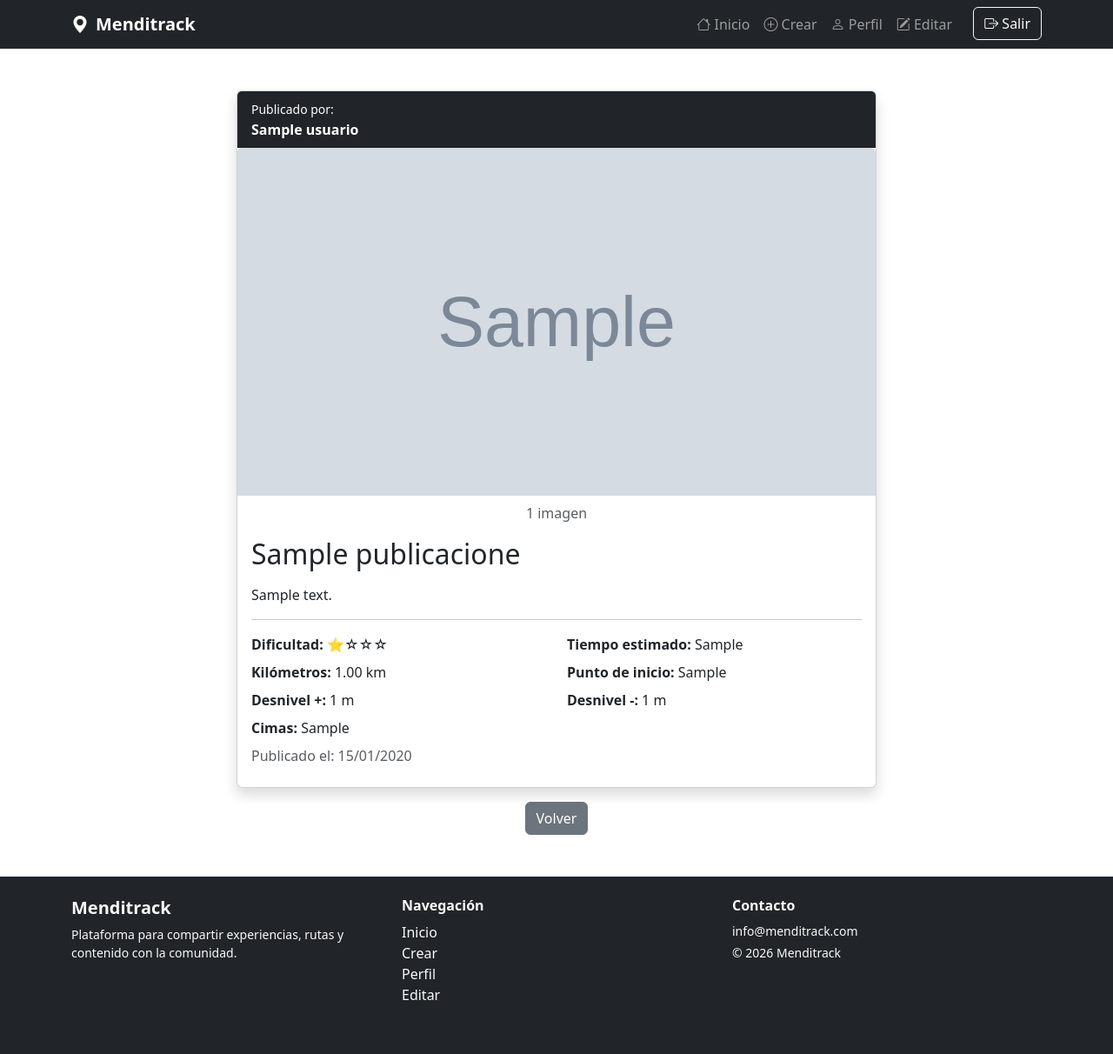
After one commit to AsierFdG/proyecto-final, a PHP site: page /vistas/ver.php?id=1 in a window 1280 px wide. The commit adds this page. Shown: the whole page at 87% size. Run offline with PHP 8.4, Linux system fonts and the light colour scheme; the visitor is signed in with stand-in values (Sample User, id 1); tables that the repository leaves empty hold one stand-in row (values such as "Sample post"); grey boxes marked "Sample" are stand-in pictures.

Commit message:
añadir vista de ver con carrusel de imagenes

```diff
--- a/controlador/perfilControl.php
+++ b/controlador/perfilControl.php
@@ -9,5 +9,16 @@ session_start();
         return $publi->publicacionesByIdUsuario($idUsuario);
     }
 
+    function mostrarPublicacionById($id) {
+        $publi = new Publicaciones();
+        $publicacion = $publi->publicacionById($id);
+        $imagenes = $publi->imagenesByPublicacion($id);
+
+        $publicacion['imagenes'] = $imagenes;
+
+        return $publicacion;
+
+    }
+
 
 ?>
--- a/modelo/Publicaciones.php
+++ b/modelo/Publicaciones.php
@@ -91,5 +91,48 @@ class Publicaciones {
         return $resultado;
     }
 
+    public function publicacionById($id){
+        $bd = getConnection();
+        $sql = "SELECT
+                p.id,
+                p.titulo,
+                p.descripcion,
+                p.dificultad,
+                p.tiempo_estimado,
+                p.kilometros,
+                p.punto_inicio,
+                p.desnivel_positivo,
+                p.desnivel_negativo,
+                p.cimas,
+                p.fecha_publicacion,
+                u.nombre AS usuario_nombre
+                FROM publicaciones p
+                INNER JOIN usuarios u ON p.usuario_id = u.id
+                WHERE p.id = '$id'";
+
+        $resultado = $bd->query($sql);
+
+    return $resultado->fetch_assoc();
 
     }
+
+    public function imagenesByPublicacion($id){
+        $bd = getConnection();
+        $sql = "SELECT url_imagen
+                FROM imagenes
+                WHERE publicacion_id = '$id'";
+
+        $resultado = $bd->query($sql);
+
+        $imagenes = [];
+
+        while ($fila = $resultado->fetch_assoc()) {
+            $imagenes[] = $fila['url_imagen'];
+        }
+
+    return $imagenes;
+    }
+
+
+
+}
--- a/vistas/cabecera.php
+++ b/vistas/cabecera.php
@@ -71,5 +71,3 @@ $paginaActiva = basename($_SERVER['PHP_SELF']);
 </body>
 
 <script src="https://cdn.jsdelivr.net/npm/bootstrap@5.3.2/dist/js/bootstrap.bundle.min.js"></script>
-
-</html>
--- a/vistas/perfil.php
+++ b/vistas/perfil.php
@@ -70,7 +70,7 @@ $colores = [
 
         <tbody>
 
-        <?php if(!empty($publicaciones)): ?>
+        <?php if(!empty($publi)): ?>
 
           <?php foreach($publi as $pub): ?>
 
--- /dev/null
+++ b/vistas/ver.php
@@ -0,0 +1,174 @@
+<?php
+include("cabecera.php");
+
+require_once __DIR__ . "/../controlador/perfilControl.php";
+
+
+if (isset($_GET['id']) && !empty($_GET['id'])) {
+    $id = $_GET['id'];
+}
+
+$pub=mostrarPublicacionById($id);
+$imagenes = $pub['imagenes'];
+$total = count($imagenes);
+
+?>
+
+<!DOCTYPE html>
+<html lang="es">
+<head>
+    <meta charset="UTF-8">
+    <title><?php echo $pub['titulo']; ?></title>
+
+</head>
+
+<body class="bg-light">
+
+<div class="container py-5">
+
+    <div class="row justify-content-center">
+        <div class="col-lg-8">
+
+            <div class="card shadow">
+
+                <!-- CABECERA CON USUARIO -->
+                <div class="card-header bg-dark text-white">
+                    <small>Publicado por:</small><br>
+                    <strong><?php echo $pub['usuario_nombre']; ?></strong>
+                </div>
+
+<?php if ($total > 0): ?>
+
+    <?php if ($total == 1): ?>
+
+        <!-- UNA SOLA IMAGEN -->
+        <img src="/Proyecto-final/<?php echo $imagenes[0]; ?>"
+             class="card-img-top img-fluid"
+             style="max-height:400px; object-fit:cover;">
+
+    <?php else: ?>
+
+        <!-- CARRUSEL -->
+        <div id="carouselPublicacion" class="carousel slide">
+
+            <div class="carousel-inner">
+
+                <?php foreach ($imagenes as $index => $img): ?>
+                    <div class="carousel-item <?php echo ($index === 0) ? 'active' : ''; ?>">
+                        <img src="/Proyecto-final/<?php echo $img; ?>"
+                             class="d-block w-100"
+                             style="max-height:400px; object-fit:contain;">
+                    </div>
+                <?php endforeach; ?>
+
+            </div>
+
+            <!-- BOTONES -->
+            <button class="carousel-control-prev" type="button" data-bs-target="#carouselPublicacion" data-bs-slide="prev">
+                <span class="carousel-control-prev-icon"></span>
+            </button>
+
+            <button class="carousel-control-next" type="button" data-bs-target="#carouselPublicacion" data-bs-slide="next">
+                <span class="carousel-control-next-icon"></span>
+            </button>
+
+        </div>
+
+    <?php endif; ?>
+
+    <!-- CONTADOR DE IMÁGENES -->
+    <div class="text-center mt-2 text-muted">
+        <?php echo $total; ?> imagen<?php echo ($total > 1) ? 'es' : ''; ?>
+    </div>
+
+<?php else: ?>
+
+    <!-- SIN IMÁGENES -->
+    <div class="text-center p-4 bg-light">
+        <em>No hay imágenes disponibles</em>
+    </div>
+
+<?php endif; ?>
+
+                <div class="card-body">
+
+                    <!-- Título -->
+                    <h2 class="card-title mb-3">
+                        <?php echo $pub['titulo']; ?>
+                    </h2>
+
+                    <!-- Descripción -->
+                    <p class="card-text">
+                        <?php echo nl2br($pub['descripcion']); ?>
+                    </p>
+
+                    <hr>
+
+                    <!-- Datos -->
+                    <div class="row">
+
+                        <div class="col-md-6 mb-2">
+                            <strong>Dificultad:</strong>
+                            <?php
+                            for ($i = 1; $i <= 4; $i++) {
+                                echo $i <= $pub['dificultad'] ? "⭐" : "☆";
+                            }
+                            ?>
+                        </div>
+
+                        <div class="col-md-6 mb-2">
+                            <strong>Tiempo estimado:</strong>
+                            <?php echo $pub['tiempo_estimado']; ?>
+                        </div>
+
+                        <div class="col-md-6 mb-2">
+                            <strong>Kilómetros:</strong>
+                            <?php echo $pub['kilometros']; ?> km
+                        </div>
+
+                        <div class="col-md-6 mb-2">
+                            <strong>Punto de inicio:</strong>
+                            <?php echo $pub['punto_inicio']; ?>
+                        </div>
+
+                        <div class="col-md-6 mb-2">
+                            <strong>Desnivel +:</strong>
+                            <?php echo $pub['desnivel_positivo']; ?> m
+                        </div>
+
+                        <div class="col-md-6 mb-2">
+                            <strong>Desnivel -:</strong>
+                            <?php echo $pub['desnivel_negativo']; ?> m
+                        </div>
+
+                        <div class="col-12 mb-2">
+                            <strong>Cimas:</strong>
+                            <?php echo $pub['cimas']; ?>
+                        </div>
+
+                        <div class="col-12 mb-2 text-muted">
+                            Publicado el:
+                            <?php echo date("d/m/Y", strtotime($pub['fecha_publicacion'])); ?>
+                        </div>
+
+                    </div>
+
+                </div>
+            </div>
+
+            <!-- Botón volver -->
+            <div class="mt-3 text-center">
+                <a href="index.php" class="btn btn-secondary">
+                    Volver
+                </a>
+            </div>
+
+        </div>
+    </div>
+
+</div>
+
+</body>
+
+
+<?php include("footer.php"); ?>
```
Lines whose indentation alone changed are shown as unchanged.
